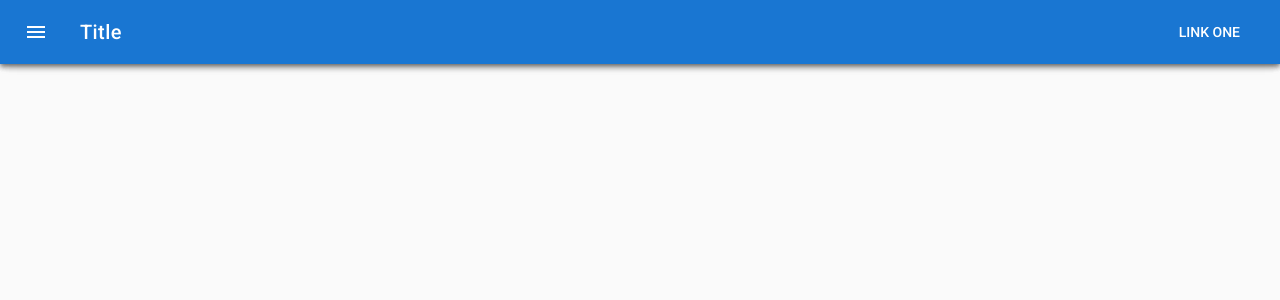
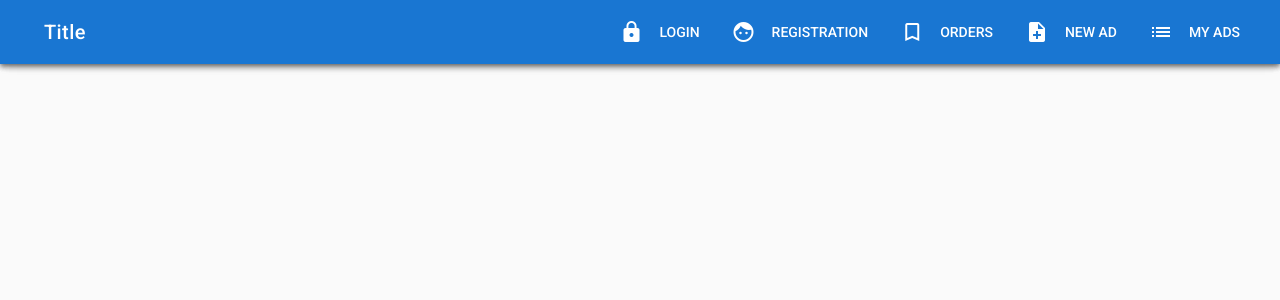
Before and after one commit to makhambetov/vue-training-ad-project, a Vue app: page / in a window 1280 px wide. Shown: the top 300 px of the page. Built offline with nearby package versions, Linux system fonts and the light colour scheme.

Commit message:
menu added

```diff
--- a/src/App.vue
+++ b/src/App.vue
@@ -1,18 +1,43 @@
 <template>
   <v-app>
-    <v-navigation-drawer app temporary></v-navigation-drawer>
+
+    <v-navigation-drawer app temporary v-model="drawer">
+      <v-list>
+        <v-list-tile
+          v-for="link of links"
+          :key="link.title"
+          :to="link.url"
+        >
+          <v-list-tile-action>
+            <v-icon color="pink">{{link.icon}}</v-icon>
+          </v-list-tile-action>
+          <v-list-tile-content>
+            <v-list-tile-title v-text="link.title"></v-list-tile-title>
+          </v-list-tile-content>
+        </v-list-tile>
+      </v-list>
+    </v-navigation-drawer>
+
     <v-toolbar app>
-
-      <template>
       <v-toolbar app dark color="primary">
-          <v-toolbar-side-icon></v-toolbar-side-icon>
+        <v-toolbar-side-icon
+          @click="drawer = !drawer"
+          class="hidden-md-and-up"
+        >
+        </v-toolbar-side-icon>
         <v-toolbar-title>Title</v-toolbar-title>
         <v-spacer></v-spacer>
         <v-toolbar-items class="hidden-sm-and-down">
-            <v-btn flat>Link One</v-btn>
+          <v-btn
+            flat
+            v-for="link in links"
+            :to="link.url"
+          >
+            <v-icon left>{{link.icon}}</v-icon>
+            {{link.title}}
+          </v-btn>
         </v-toolbar-items>
       </v-toolbar>
-      </template>
 
     </v-toolbar>
     <v-content>
@@ -25,6 +50,17 @@
 
 <script>
   export default {
-
+    data () {
+      return {
+        drawer: false,
+        links: [
+          {title: 'Login', icon: 'lock', url: '/login'},
+          {title: 'Registration', icon: 'face', url: '/registration'},
+          {title: 'Orders', icon: 'bookmark_border', url: '/orders'},
+          {title: 'New Ad', icon: 'note_add', url: '/new'},
+          {title: 'My ads', icon: 'list', url: '/list'}
+        ]
+      }
+    }
   }
 </script>
```
Lines whose indentation alone changed are shown as unchanged.
